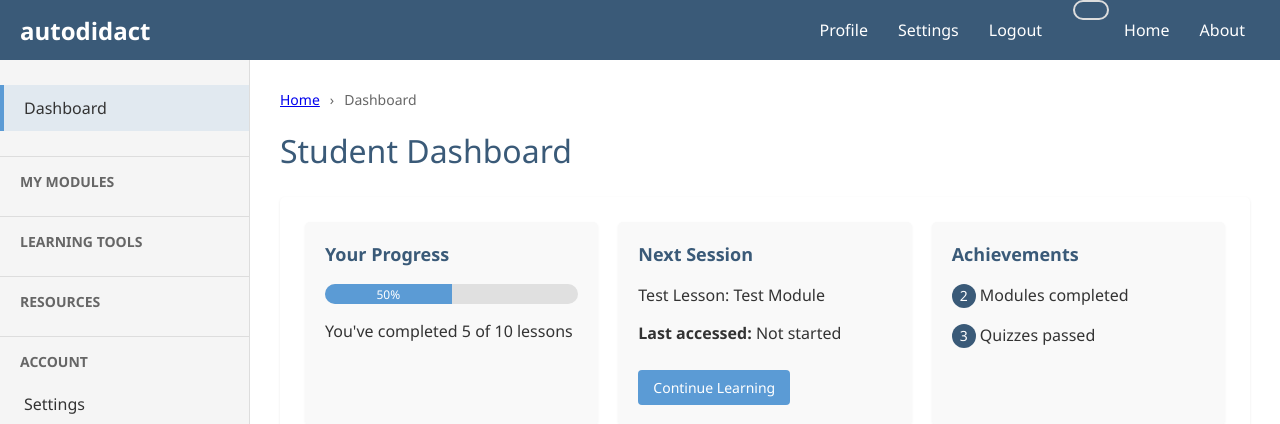
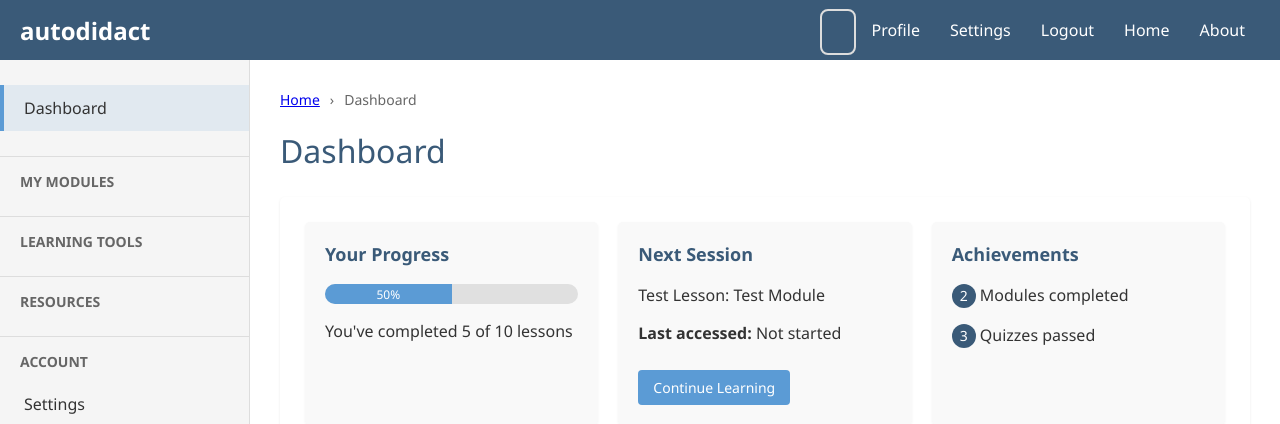
Before and after one commit to darren277/autodidact, a Flask app: page /test-dashboard in a window 1280 px wide. Shown: the top 424 px of the page. Run offline with Flask 3, Linux system fonts and the light colour scheme; some libraries are stand-ins or nearby versions.

Commit message:
Adjusted some mode toggle presentation.

```diff
--- a/static/css/mode-toggle.css
+++ b/static/css/mode-toggle.css
@@ -13,13 +13,16 @@
     display: flex;
     align-items: center;
     cursor: pointer;
-    padding: 0.5rem 1rem;
-    border-radius: 2rem;
+    padding: 0 1rem;
+    border-radius: 0.5rem;
     background: var(--surface-color);
     border: 2px solid var(--border-color);
     transition: all 0.3s ease;
     font-size: 0.875rem;
     font-weight: 500;
+    line-height: 42px;
+    height: 42px;
+    margin-top: 9px;
 }
 
 .mode-toggle-label:hover {
--- a/templates/base.html
+++ b/templates/base.html
@@ -17,15 +17,15 @@
         <div class="logo">autodidact</div>
         <div class="top-nav">
             {% if user %}
+                <div class="mode-toggle">
+                    <input type="checkbox" id="mode-toggle" class="mode-toggle-input">
+                    <label for="mode-toggle" class="mode-toggle-label" data-mode="{{ user.mode }}">
+                        <span class="mode-toggle-label-text">{{ user.mode | capitalize }}</span>
+                    </label>
+                </div>
                 <a href="{{ url_for('profile') }}">Profile</a>
                 <a href="{{ url_for('settings') }}">Settings</a>
                 <a href="{{ url_for('logout') }}">Logout</a>
-                <div class="mode-toggle">
-                    <input type="checkbox" id="mode-toggle" class="mode-toggle-input">
-                    <label for="mode-toggle" class="mode-toggle-label" data-mode="{{ user.mode }}">
-                        <span class="mode-toggle-label-text">{{ user.mode }}</span>
-                    </label>
-                </div>
             {% else %}
                 <a href="{{ url_for('login') }}">Login or Signup</a>
             {% endif %}
--- a/templates/dashboard.html
+++ b/templates/dashboard.html
@@ -10,7 +10,7 @@
     <span>Dashboard</span>
 {% endblock %}
 
-{% block page_title %}Student Dashboard{% endblock %}
+{% block page_title %}{{ user.mode | capitalize }} Dashboard{% endblock %}
 
 {% block content %}
     <!-- Debug: Check if variables exist -->
```
